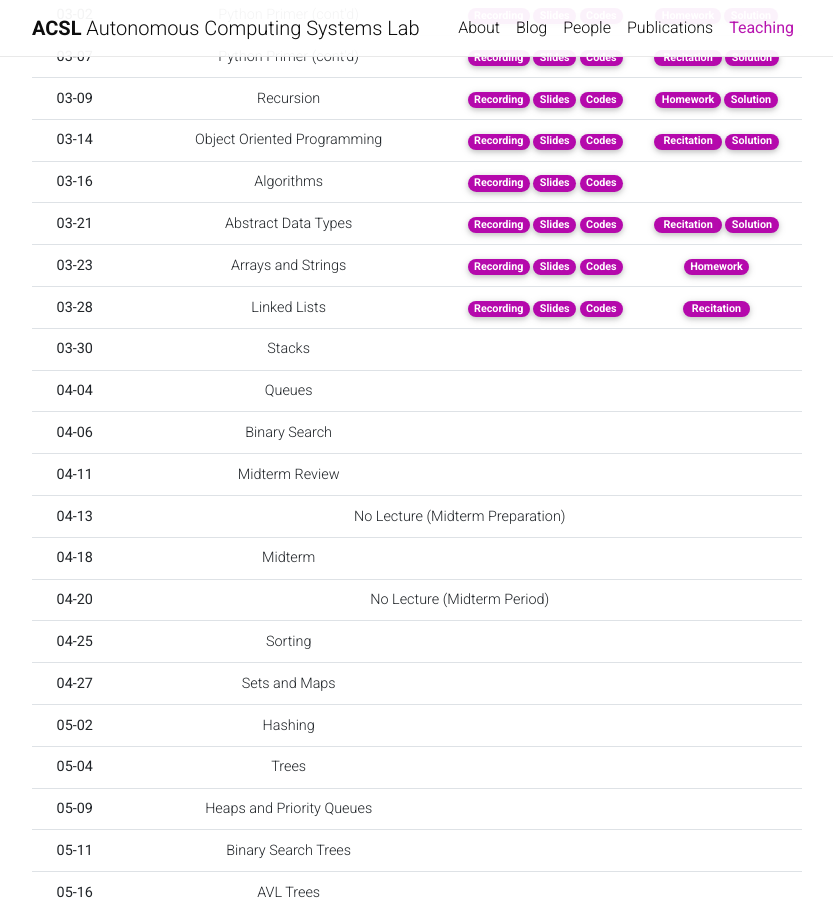
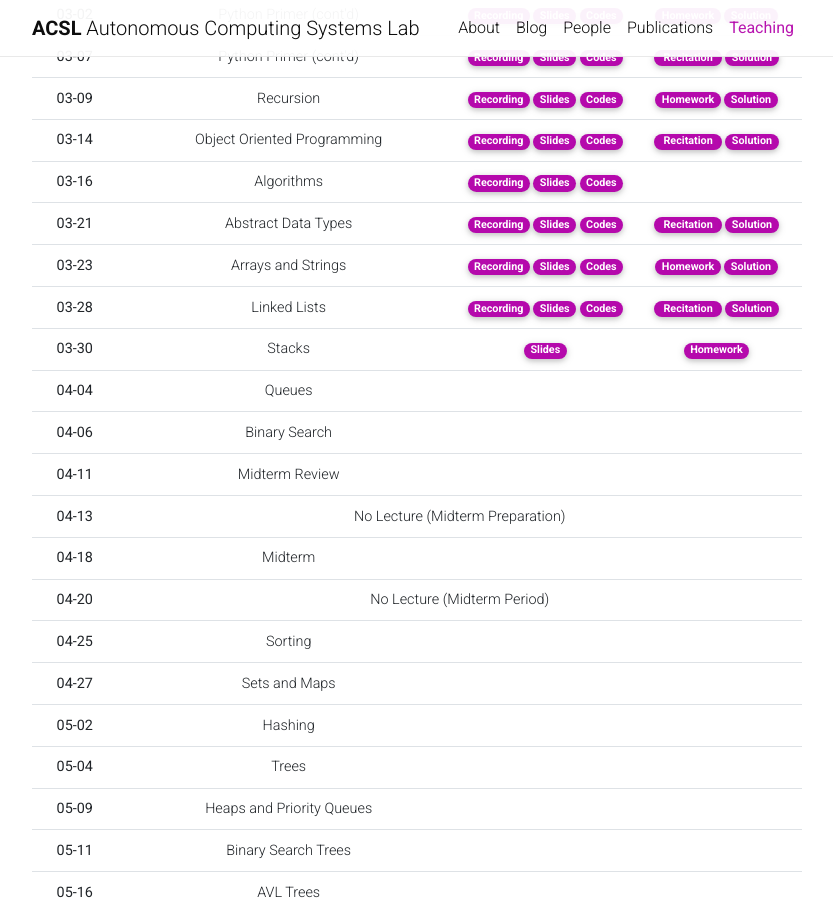
Before and after one commit to Uehwan/Uehwan.github.io, a Jekyll site: the page built from _teaching/datastruct23sp.md, in a window 1280 px wide and 900 px high, scrolled down 994 px. Shown: the whole window, without its empty margins (223-1056 px from the left). Built offline with Jekyll 4.4.1, drawn with Linux system fonts in a browser that asks for light colours; nearby versions of some CDN libraries; comment, search, counter and statistics services are not loaded; a style sheet for code colours, icons or effects is not loaded.

Commit message:
23-03-30 pre

```diff
--- a/_teaching/datastruct23sp.md
+++ b/_teaching/datastruct23sp.md
@@ -141,7 +141,7 @@ This course deals with the fundamentals of data structures; the very foundation
       </td>
       <td>
         <a href="https://colab.research.google.com/drive/1W6D09XtLgnvYBBdnWMkye2CDw8jJ-n1S?usp=sharing" target="_blank" class="badge badge-pill" style="background-color:#B509AC;">Homework</a>
-        <!--a href="https://colab.research.google.com/drive/1EasIwcNPzGu9oN83XkbfhN8v5hw-ocFY?usp=sharing" target="_blank" class="badge badge-pill" style="background-color:#B509AC;">Solution</a-->
+        <a href="https://colab.research.google.com/drive/1EasIwcNPzGu9oN83XkbfhN8v5hw-ocFY?usp=sharing" target="_blank" class="badge badge-pill" style="background-color:#B509AC;">Solution</a>
       </td>
     </tr>
     <tr>
@@ -154,7 +154,7 @@ This course deals with the fundamentals of data structures; the very foundation
       </td>
       <td>
         <a href="https://colab.research.google.com/drive/1ztWgWJ2q_YMWysph0Guasd5sR-cJjDyg?usp=sharing" target="_blank" class="badge badge-pill" style="background-color:#B509AC;">&nbsp;Recitation&nbsp;</a>
-        <!--a href="https://colab.research.google.com/drive/1-PUaANRTP5vEB2e50aBowecu5-JqzmLL?usp=sharing" target="_blank" class="badge badge-pill" style="background-color:#B509AC;">Solution</a-->
+        <a href="https://colab.research.google.com/drive/1n_6qA98QGnmcR4xlORT-uSkuM4yKoADo?usp=sharing" target="_blank" class="badge badge-pill" style="background-color:#B509AC;">Solution</a>
       </td>
     </tr>
     <tr style="border-bottom: 1.5px solid lightgrey;">
@@ -162,11 +162,11 @@ This course deals with the fundamentals of data structures; the very foundation
       <td>Stacks</td>
       <td>
         <!--a href="https://youtu.be/riwHEOX2wlY" target="_blank" class="badge badge-pill" style="background-color:#B509AC;">Recording</a-->
-        <!--a href="https://docs.google.com/presentation/d/1rQczqk533EjGxJBMWhPtT93zl_5btLMaVX1QRi7S4L4/edit?usp=sharing" target="_blank" class="badge badge-pill" style="background-color:#B509AC;">Slides</a-->
+        <a href="https://docs.google.com/presentation/d/1rQczqk533EjGxJBMWhPtT93zl_5btLMaVX1QRi7S4L4/edit?usp=sharing" target="_blank" class="badge badge-pill" style="background-color:#B509AC;">Slides</a>
         <!--a href="https://colab.research.google.com/drive/1zpBksn5jc3wQuK6e-aoqU9MPkSFmaXDB?usp=sharing" target="_blank" class="badge badge-pill" style="background-color:#B509AC;">Codes</a-->
       </td>
       <td>
-        <!--a href="https://colab.research.google.com/drive/1Z0_2u5ix1J7s86kH26wJuhDkkcwIw6ed?usp=sharing" target="_blank" class="badge badge-pill" style="background-color:#B509AC;">Homework</a-->
+        <a href="https://colab.research.google.com/drive/1Z0_2u5ix1J7s86kH26wJuhDkkcwIw6ed?usp=sharing" target="_blank" class="badge badge-pill" style="background-color:#B509AC;">Homework</a>
         <!--a href="https://colab.research.google.com/drive/1XIsNG2av85ooGmvPjWSx_XTkkoqKYxcv?usp=sharing" target="_blank" class="badge badge-pill" style="background-color:#B509AC;">Solution</a-->
       </td>
     </tr>
```
